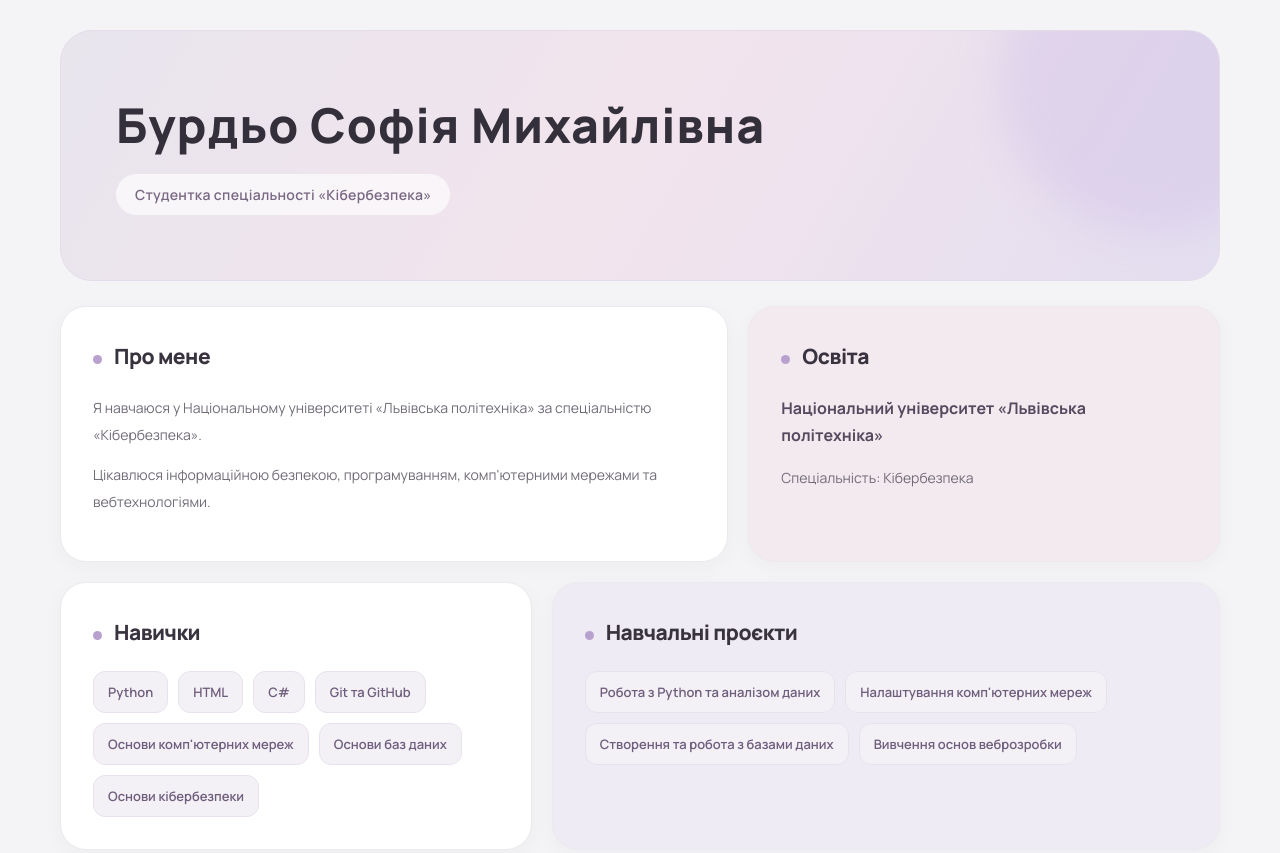
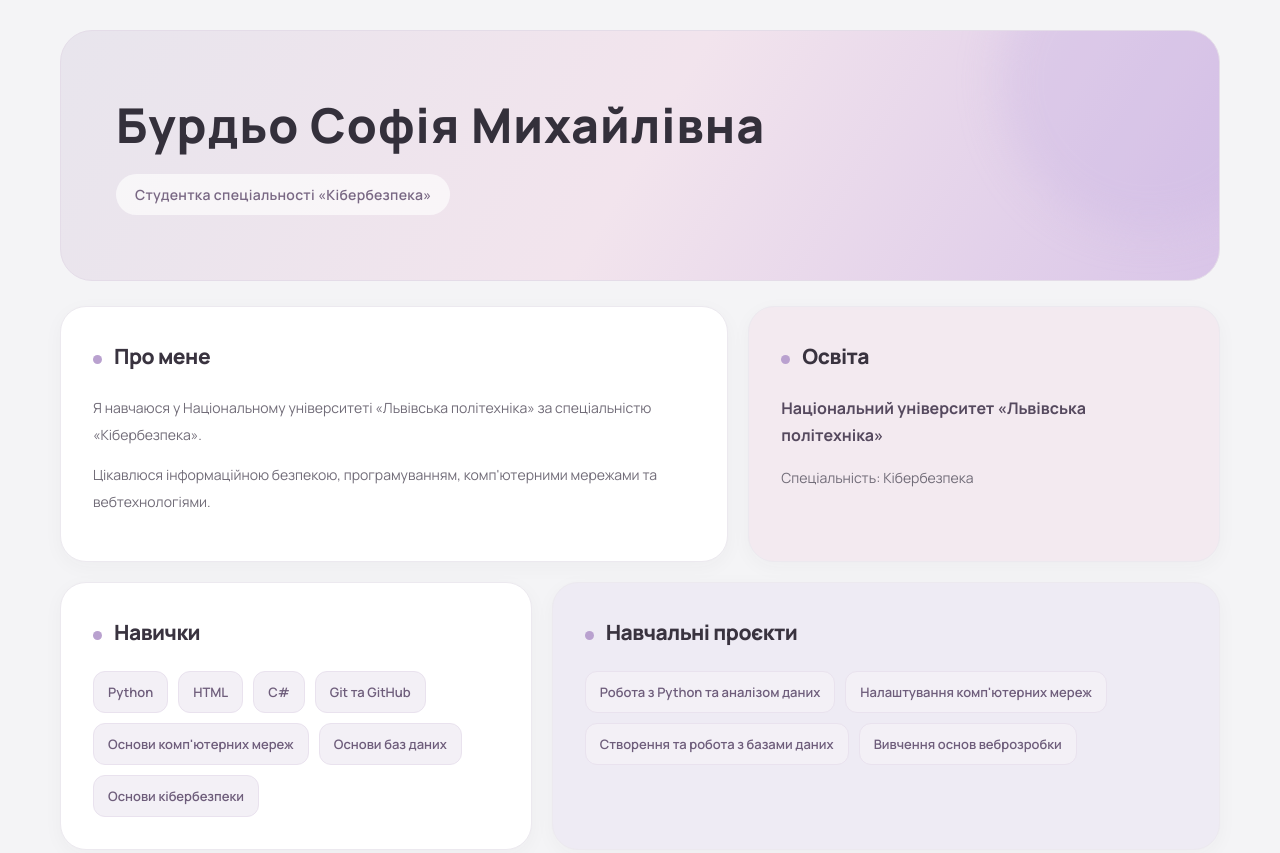
Before and after one commit to sofiiaburdokb2025-jpg/lab5_static, a plain HTML site: page index.html in a window 1280 px wide. Shown: the top 853 px of the page. Drawn offline with Linux system fonts and the light colour scheme.

Commit message:
Change header gradient color

```diff
--- a/styles.css
+++ b/styles.css
@@ -25,7 +25,7 @@ header {
         120deg,
         #e8e5ed,
         #f2e4ed,
-        #e3def0
+        #d9c5e8
     );
     border: 1px solid #e4dce8;
     border-radius: 32px;
```
